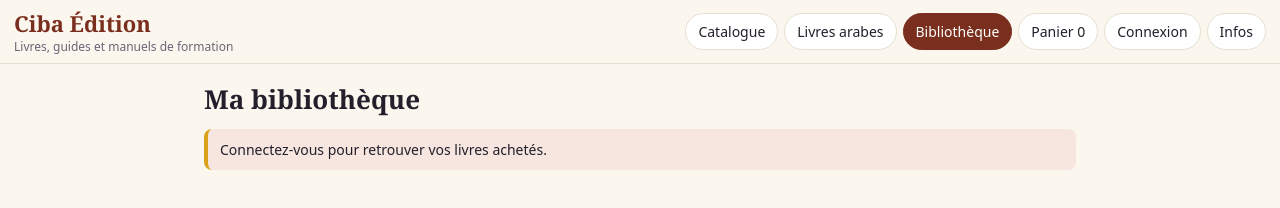
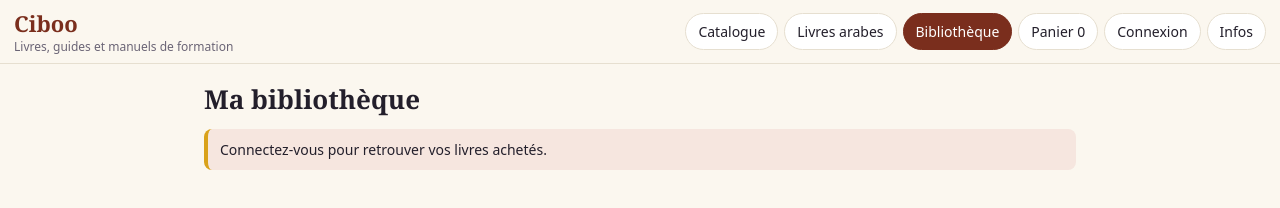
Before and after one commit to cibahorizon-cmd/Cibo, a website: page index.html in a window 1280 px wide. Drawn offline with Linux system fonts and the light colour scheme; no server answers.

Commit message:
Change brand name from 'Ciba Édition' to 'Ciboo'

```diff
--- a/index.html
+++ b/index.html
@@ -84,7 +84,7 @@ textarea{width:100%;padding:10px;border:1px solid var(--bd);border-radius:10px;b
 .seg{display:flex;gap:6px;flex-wrap:wrap;margin:6px 0 12px}.seg button{border:1px solid var(--bd);background:var(--card);color:var(--tx);border-radius:10px;padding:8px 12px;font:inherit;font-size:14px;cursor:pointer}.seg button.on{background:var(--pr);color:var(--prt);border-color:var(--pr)}
 </style></head>
 <body>
-<header><div class="top"><div class="brand">Ciba Édition<small>Livres, guides et manuels de formation</small></div><nav id="nav"></nav></div></header>
+<header><div class="top"><div class="brand">Ciboo<small>Livres, guides et manuels de formation</small></div><nav id="nav"></nav></div></header>
 <main>
 <div id="ins" class="note" style="display:none;margin-bottom:10px"><span id="it"></span> <button class="btn sm" id="ib" style="margin-left:6px">Installer</button> <button class="btn alt sm" id="ix">Plus tard</button></div>
 <div id="off" class="note" style="display:none;margin-bottom:10px">Vous êtes hors connexion. Les livres enregistrés se lisent dans Bibliothèque ; le reste demande une connexion.</div>
@@ -106,7 +106,7 @@ textarea{width:100%;padding:10px;border:1px solid var(--bd);border-radius:10px;b
 <section class="view" id="acc"></section>
 <section class="view" id="adm"></section>
 <section class="view" id="info"><h1>Infos pratiques</h1>
-<details open><summary>À propos de Ciba Édition</summary><p>Ciba Édition propose des livres, guides et manuels de formation : en version numérique à lire sur le site, et en version papier livrée chez vous.</p></details>
+<details open><summary>À propos de Ciboo</summary><p>Ciba Édition propose des livres, guides et manuels de formation : en version numérique à lire sur le site, et en version papier livrée chez vous.</p></details>
 <details><summary>Contact</summary><p>Une question ? Écrivez-nous, nous répondons rapidement.</p><a class="btn" href="https://wa.me/221700000000" target="_blank" rel="noopener">Écrire sur WhatsApp</a></details>
 <details><summary>Comment payer un livre numérique ?</summary><p>Cliquez sur Acheter, envoyez le montant par Wave ou Orange Money au numéro affiché, puis saisissez le numéro de transaction reçu par SMS. Votre livre s'ouvre dès que le paiement est confirmé par notre équipe.</p></details>
 <details><summary>Conditions de vente</summary><p>Prix en FCFA. Un livre numérique acheté se lit en ligne depuis votre compte, sans téléchargement ; l'accès est personnel et non cessible. Les livres physiques sont livrés selon la ville choisie, avec confirmation par appel.</p></details>
```
